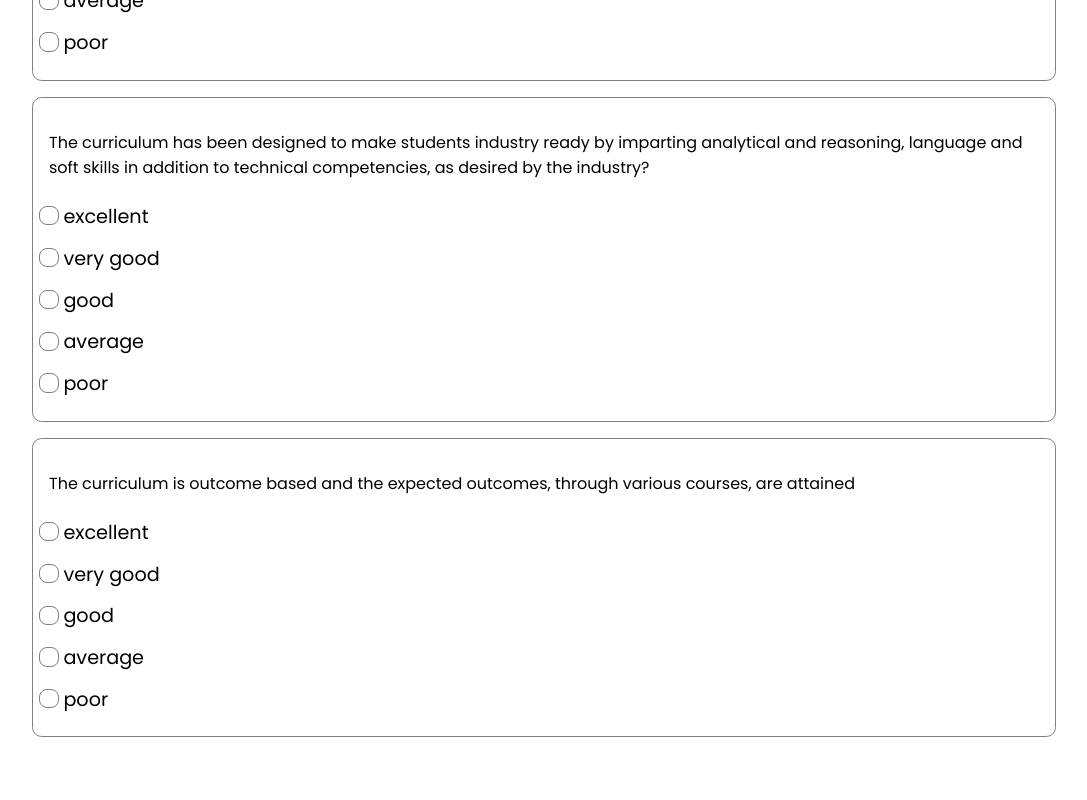
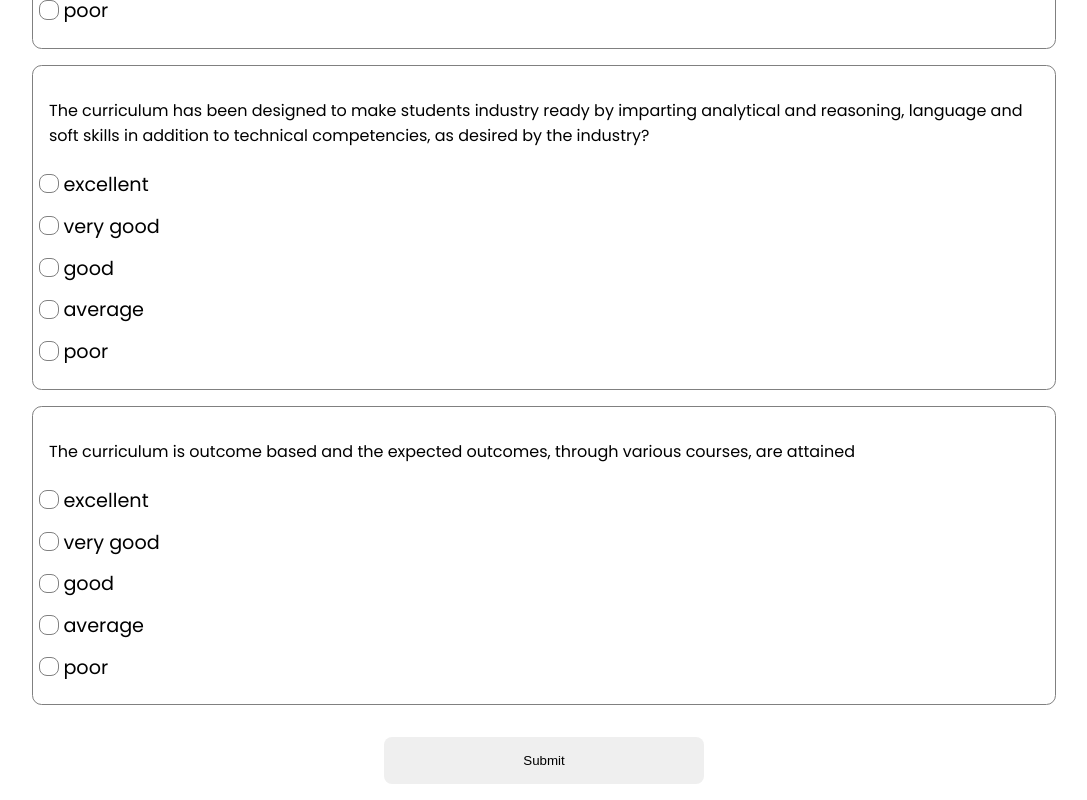
Before and after one commit to Phoenix-031/FeedBack, a React (Vite) app: page /parents in a window 1280 px wide. Shown: the part 1409-2209 px from the top of the page, without its empty margins (96-1183 px from the left). Before the commit the page ends 2162 px from the top, so only its background shows below. Built offline with nearby package versions, Linux system fonts and the light colour scheme; a web font is replaced by a local one.

Commit message:
made styles changes

```diff
--- a/src/app.module.scss
+++ b/src/app.module.scss
@@ -27,6 +27,8 @@
 
 
     &>div:nth-child(2) {
+        text-align: center;
+
         .main__container__heading__sub {
             font-size: 2rem;
             font-weight: 600;
@@ -73,7 +75,7 @@
     }
 
     @include sm {
-        --padding-main: 2rem;
+        // --padding-main: 2rem;
         --heading-font: 1.6rem;
     }
 
--- a/src/pages/Alumni/alumni.module.scss
+++ b/src/pages/Alumni/alumni.module.scss
@@ -38,7 +38,7 @@
     }
 
     .alumni__questions__section {
-        width: 75%;
+        width: 95%;
     }
 
     @include xs {
--- a/src/pages/Employers/employer.module.scss
+++ b/src/pages/Employers/employer.module.scss
@@ -24,7 +24,7 @@
     }
 
     .employers__questions__section {
-        width: 75%;
+        width: 95%;
     }
 
     @include xs {
--- a/src/pages/Parents/Parent.tsx
+++ b/src/pages/Parents/Parent.tsx
@@ -22,6 +22,10 @@ const Parents = () => {
           })
         }
       </div>
+
+      <div className={styles.submit__button__container}>
+        <button>Submit</button>
+      </div>
     </div>
   )
 }
--- a/src/pages/Parents/parent.module.scss
+++ b/src/pages/Parents/parent.module.scss
@@ -19,12 +19,23 @@
 
     .parents__heading__container {
         margin: var(--margin-gap) 0;
-        padding: var(--padding);
         font-size: var(--heading);
     }
 
     .parents__questions__section {
-        width: 75%;
+        width: 95%;
+    }
+
+    .submit__button__container {
+        width: 100%;
+        @include flex-container(row, center, center);
+        padding: var(--padding);
+
+        &>button {
+            padding: var(--padding);
+            border-radius: 0.5rem;
+            width: 20rem;
+        }
     }
 
     @include xs {
--- a/src/pages/Student/student.module.scss
+++ b/src/pages/Student/student.module.scss
@@ -31,7 +31,7 @@
     }
 
     .student__questions__section {
-        width: 75%;
+        width: 95%;
     }
 
     @include xs {
--- a/src/pages/Teachers/teacher.module.scss
+++ b/src/pages/Teachers/teacher.module.scss
@@ -24,7 +24,7 @@
     }
 
     .teacher__questions__section {
-        width: 75%;
+        width: 95%;
     }
 
     @include xs {
```
Lines whose indentation alone changed are shown as unchanged.
